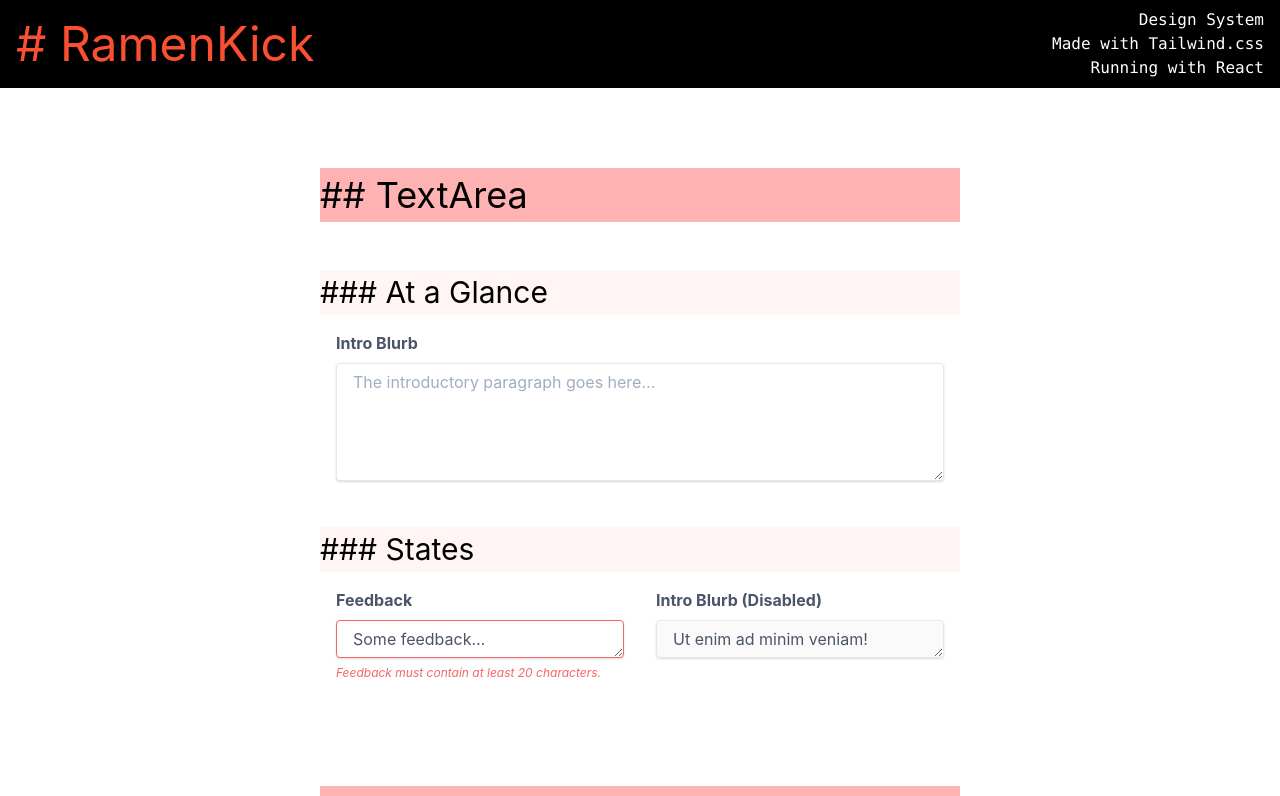
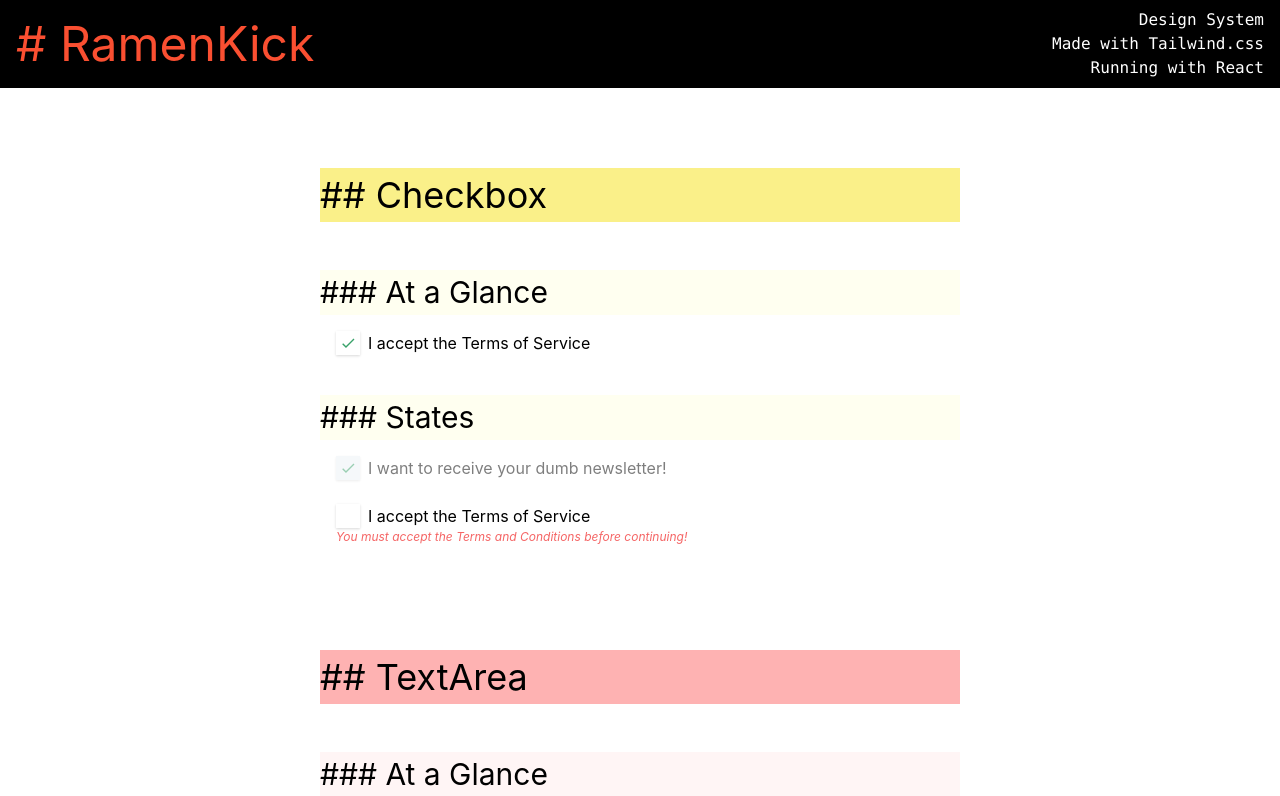
Before and after one commit to filipdanic/ramenkick, a React (Create React App) app: page / in a window 1280 px wide. Shown: the top 796 px of the page. Built offline with nearby package versions, Linux system fonts and the light colour scheme.

Commit message:
Add Checkbox

```diff
--- a/src/App.js
+++ b/src/App.js
@@ -1,5 +1,6 @@
 import React from 'react';
 import ButtonPage from './demos/buttons';
+import CheckboxPage from './demos/checkbox';
 import TextAreaPage from './demos/textarea';
 import TextFieldPage from './demos/textfield';
 import TypographyPage from './demos/typography';
@@ -20,6 +21,7 @@ function App() {
         </div>
       </div>
 
+      <CheckboxPage />
       <TextAreaPage />
       <TextFieldPage />
       <TypographyPage />
--- /dev/null
+++ b/src/components/Checkbox.js
@@ -0,0 +1,80 @@
+import React from 'react';
+import PropTypes from 'prop-types';
+import cn from 'classnames';
+
+const CheckboxSVG = ({ checked } ) =>
+  <svg
+    className={cn(
+      'w-4 h-4 text-green-600 pointer-events-none', {
+        'hidden': !checked
+      }
+    )}
+    viewBox='0 0 172 172'
+  >
+    <g fill='none' strokeWidth='none' strokeMiterlimit='10' fontFamily='none' fontWeight='none' fontSize='none'
+       textAnchor='none' style={{ mixBlendMode: 'normal' }}>
+      <path d='M0 172V0h172v172z'/>
+      <path d='M145.433 37.933L64.5 118.8658 33.7337 88.0996l-10.134 10.1341L64.5 139.1341l91.067-91.067z'
+            fill='currentColor' strokeWidth='1'/>
+    </g>
+  </svg>;
+
+const Checkbox = ({
+  name,
+  label,
+  validationError,
+  value,
+  onChange,
+  onBlur,
+  onFocus,
+  disabled,
+}) => {
+
+  return (
+    <>
+      <label
+        className={cn('custom-label flex w-full cursor-pointer', { 'opacity-50 cursor-not-allowed': disabled })}
+        htmlFor={name}
+      >
+        <div
+          className={cn(
+            'bg-white shadow w-6 h-6 p-1 flex justify-center items-center mr-2',
+            { 'bg-gray-200': disabled }
+          )}>
+          <input
+            className='hidden'
+            checked={value}
+            id={name}
+            name={name}
+            onChange={onChange}
+            onBlur={onBlur}
+            onFocus={onFocus}
+            disabled={disabled}
+            type='checkbox'
+          />
+          <CheckboxSVG checked={value} />
+        </div>
+        <span>{label}</span>
+      </label>
+
+
+      {validationError &&
+        <p className='text-red-500 text-xs italic'>{validationError}</p>
+      }
+    </>
+  );
+};
+
+Checkbox.propTypes = {
+  name: PropTypes.string.isRequired,
+  label: PropTypes.string,
+  validationError: PropTypes.string,
+  value: PropTypes.bool,
+  onChange: PropTypes.func,
+  onBlur: PropTypes.func,
+  onFocus: PropTypes.func,
+  disabled: PropTypes.bool,
+  rows: PropTypes.number,
+};
+
+export default Checkbox;
--- a/src/components/TextArea.js
+++ b/src/components/TextArea.js
@@ -38,9 +38,9 @@ const TextArea = ({
         onFocus={onFocus}
         disabled={disabled}
         rows={rows}
-      >
-        {value}
-      </textarea>
+        value={value}
+      />
+
       {validationError &&
         <p className="text-red-500 text-xs italic">{validationError}</p>
       }
--- /dev/null
+++ b/src/demos/checkbox.js
@@ -0,0 +1,60 @@
+import React, { useState } from 'react';
+import Text from '../components/Text';
+import Checkbox from '../components/Checkbox';
+
+const defaultValues = {
+  tos: true,
+  toc: false,
+  newsletter: true,
+};
+
+export default () => {
+  const [ values, setValues ] = useState(defaultValues);
+  const handleInputChange = e => {
+    const { name, checked } = e.target;
+    setValues({ ...values, [name]: checked });
+  };
+
+  return (
+    <div className='flex flex-col w-1/2 mx-auto my-12'>
+      <Text h2 className='bg-yellow-300 my-8' id="TextField">## Checkbox</Text>
+
+      <Text h3 className='bg-yellow-100 my-4'>### At a Glance</Text>
+      <div className='flex w-full mb-6'>
+        <div className='w-full px-4'>
+          <Checkbox
+            name='tos'
+            label='I accept the Terms of Service'
+            value={values.tos}
+            onChange={handleInputChange}
+          />
+        </div>
+      </div>
+
+      <Text h3 className='bg-yellow-100 my-4'>### States</Text>
+      <div className='flex w-full mb-6 flex-col'>
+        <div className='w-full px-4 mb-6'>
+          <Checkbox
+            name='newsletter'
+            label='I want to receive your dumb newsletter!'
+            value={values.newsletter}
+            onChange={handleInputChange}
+            disabled
+          />
+        </div>
+
+        <div className='w-full px-4'>
+          <Checkbox
+            name='toc'
+            label='I accept the Terms of Service'
+            value={values.toc}
+            onChange={handleInputChange}
+            validationError={values.toc ? undefined : 'You must accept the Terms and Conditions before continuing!'}
+          />
+        </div>
+
+      </div>
+
+    </div>
+  );
+}
--- a/src/demos/textarea.js
+++ b/src/demos/textarea.js
@@ -1,7 +1,6 @@
 import React, { useState } from 'react';
 import Text from '../components/Text';
 import TextArea from '../components/TextArea';
-import TextField from '../components/TextField';
 
 const defaultValues = {
   intro: '',
--- a/src/demos/textfield.js
+++ b/src/demos/textfield.js
@@ -13,9 +13,9 @@ export default () => {
 
   return (
     <div className='flex flex-col w-1/2 mx-auto my-12'>
-      <Text h2 className='bg-red-300 my-8' id="TextField">## TextField</Text>
+      <Text h2 className='bg-pink-300 my-8' id="TextField">## TextField</Text>
 
-      <Text h3 className='bg-red-100 my-4'>### At a Glance</Text>
+      <Text h3 className='bg-pink-100 my-4'>### At a Glance</Text>
       <div className='flex w-full mb-6'>
         <div className='w-1/2 px-4'>
           <TextField
@@ -39,7 +39,7 @@ export default () => {
         </div>
       </div>
 
-      <Text h3 className='bg-red-100 my-4'>### States</Text>
+      <Text h3 className='bg-pink-100 my-4'>### States</Text>
       <div className='flex w-full mb-6'>
         <div className='w-1/2 px-4'>
           <TextField
```
